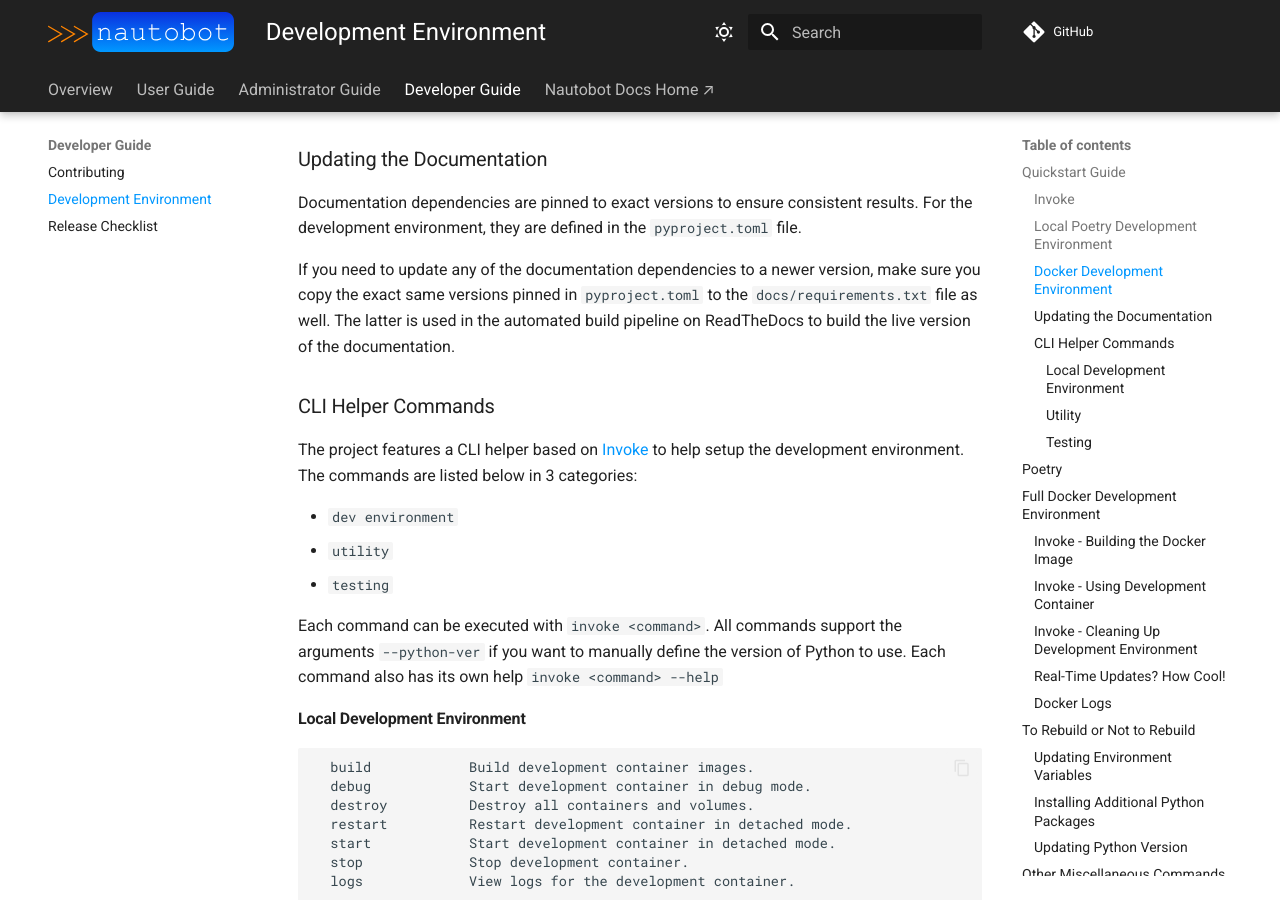
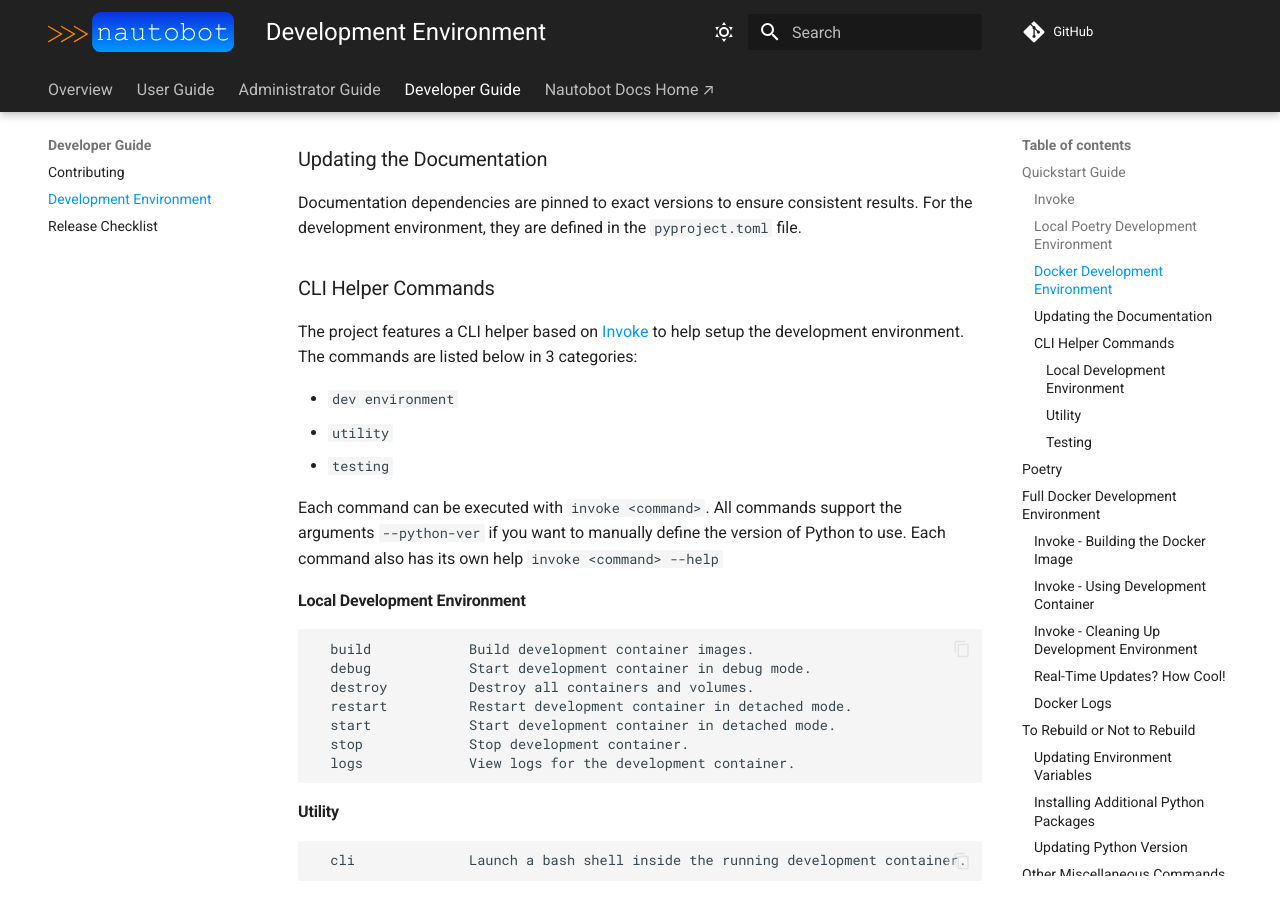
Before and after one commit to nautobot/cookiecutter-nautobot-app, an MkDocs documentation site: the page built from docs/dev/dev_environment.md, in a window 1280 px wide and 900 px high, scrolled down 2155 px. Built offline with MkDocs 1.6.1 and Material for MkDocs 9.7.7, drawn with Linux system fonts in a browser that asks for light colours; comment, search, counter and statistics services are not loaded.

Commit message:
Remove references to docs/requirements.txt in dev_environment.md

```diff
--- a/docs/dev/dev_environment.md
+++ b/docs/dev/dev_environment.md
@@ -70,8 +70,6 @@
 ### Updating the Documentation
 
 Documentation dependencies are pinned to exact versions to ensure consistent results. For the development environment, they are defined in the `pyproject.toml` file.
-
-If you need to update any of the documentation dependencies to a newer version, make sure you copy the exact same versions pinned in `pyproject.toml` to the `docs/requirements.txt` file as well. The latter is used in the automated build pipeline on ReadTheDocs to build the live version of the documentation.
 
 ### CLI Helper Commands
 
```
Also changed, not shown: nautobot-app/{{ cookiecutter.project_slug }}/docs/dev/dev_environment.md (+0 -2 lines).
